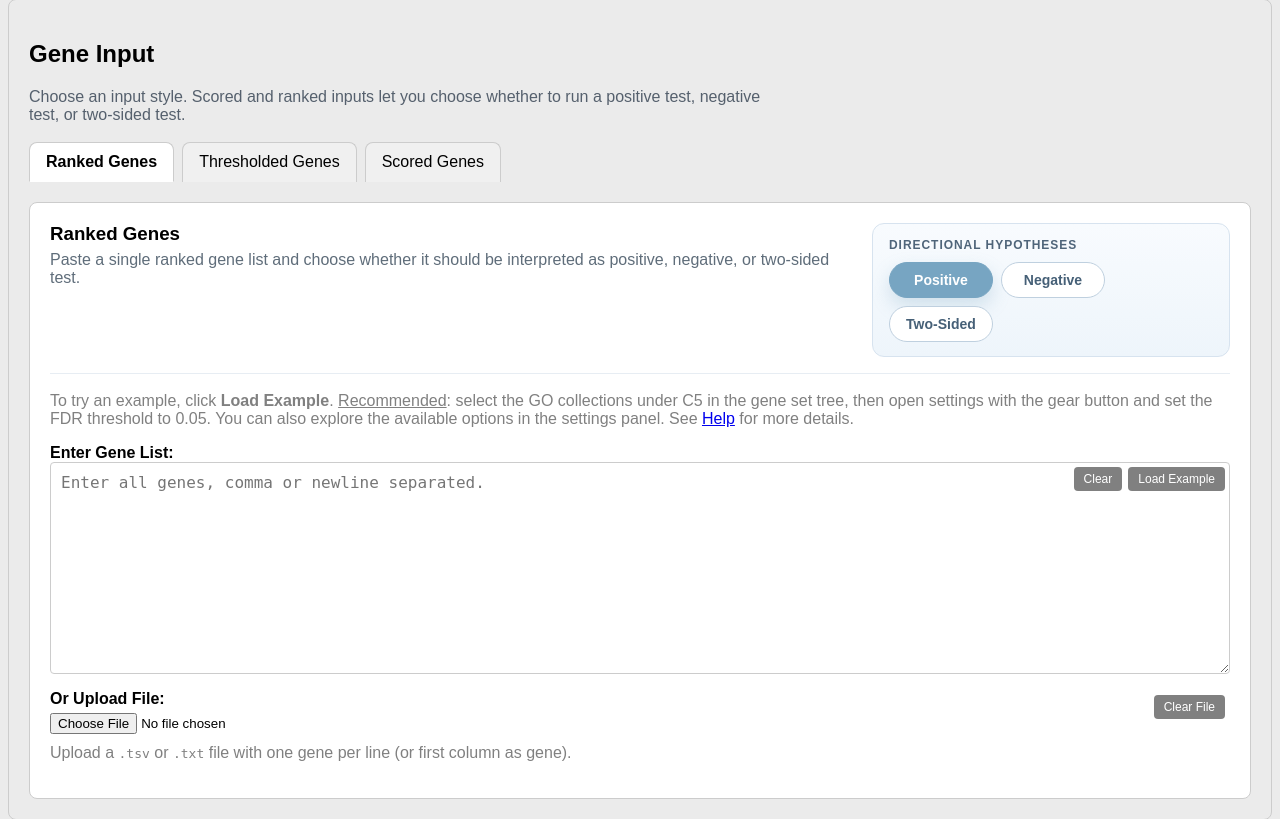
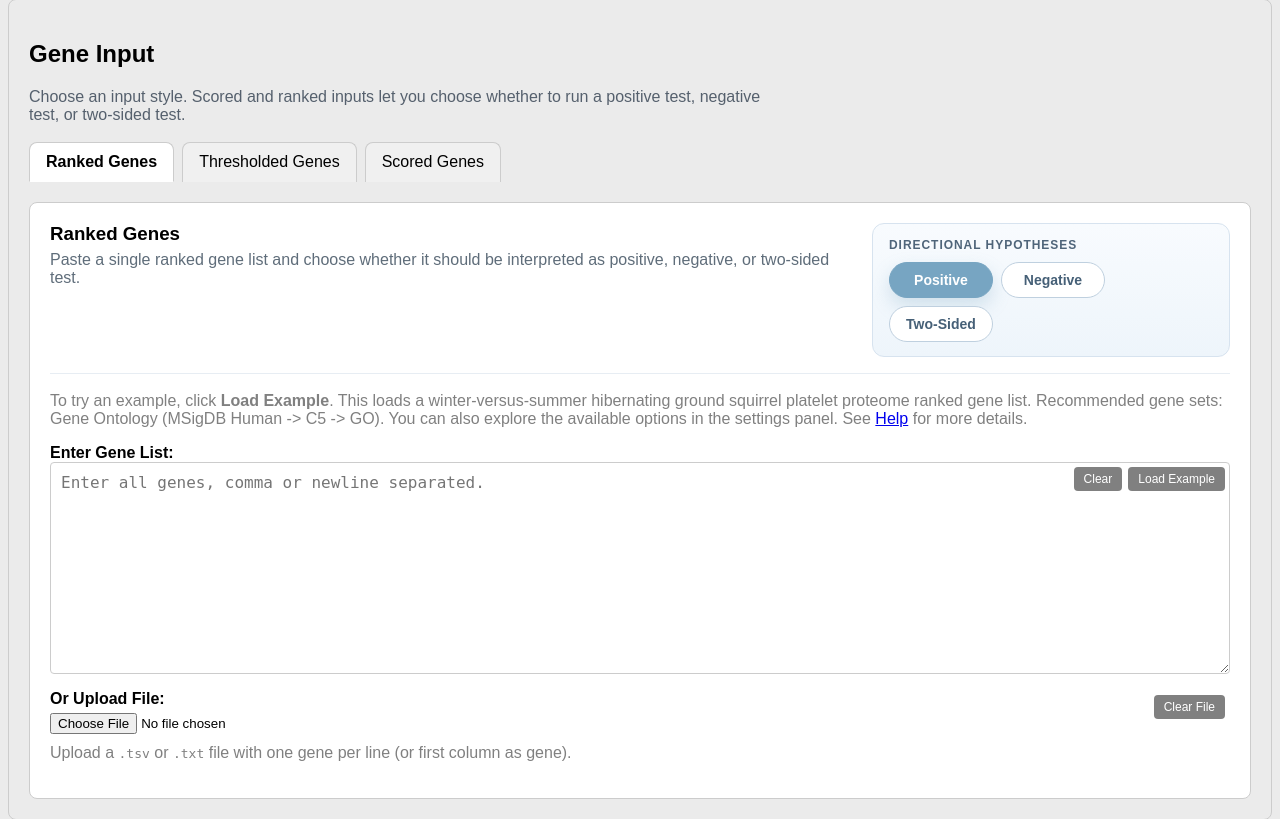
Before and after one commit to PathwayAndDataAnalysis/gsplot, a Django app: page / in a window 1280 px wide; the page is wider, and only the part inside the window is pictured. Shown: the part 280-1099 px from the top of that part. Run offline with Django 5.2, Linux system fonts and the light colour scheme; some libraries are stand-ins or nearby versions.

Commit message:
Add tooltip for Load Example

```diff
--- a/graph/templates/base.html
+++ b/graph/templates/base.html
@@ -85,9 +85,9 @@
         </div>
       </div>
       <p class="gene-input-helper ranked-example-helper">
-        To try an example, click <b>Load Example</b>. <u>Recommended</u>: select the GO collections under C5 in the gene set tree,
-        then open settings with the gear button and set the FDR threshold to 0.05. You can also explore the available
-        options in the settings panel. See <a href="/help">Help</a> for more details.
+        To try an example, click <b>Load Example</b>. This loads a winter-versus-summer hibernating ground squirrel
+        platelet proteome ranked gene list. Recommended gene sets: Gene Ontology (MSigDB Human -> C5 -> GO).
+        You can also explore the available options in the settings panel. See <a href="/help">Help</a> for more details.
       </p>
       <label for="id_single_gene_list" style="font-weight: bold">Enter Gene List:</label><br />
       <div class="gene-input-column">
@@ -99,7 +99,7 @@
             type="button"
             id="load-ranked-example-button"
             data-example-url="{% static 'resources/ground-sq-prot-S-W.txt' %}"
-            title="Loads an example ranked gene list. Recommended test: select the GO collections under C5, open settings with the gear button, and set the FDR threshold to 0.01 or another value you want to try. See Help for more details."
+            title="Loads an example ranked list of genes. Data source: doi.org/10.1152/physiolgenomics.00078.2021. Seasonal changes in hibernating ground squirrel platelet proteome are profiled. Current comparison is winter versus summer, genes are ranked by descending log-fold-change, and gene symbols are mapped to human based on homology."
           >
             Load Example
           </button>
```
